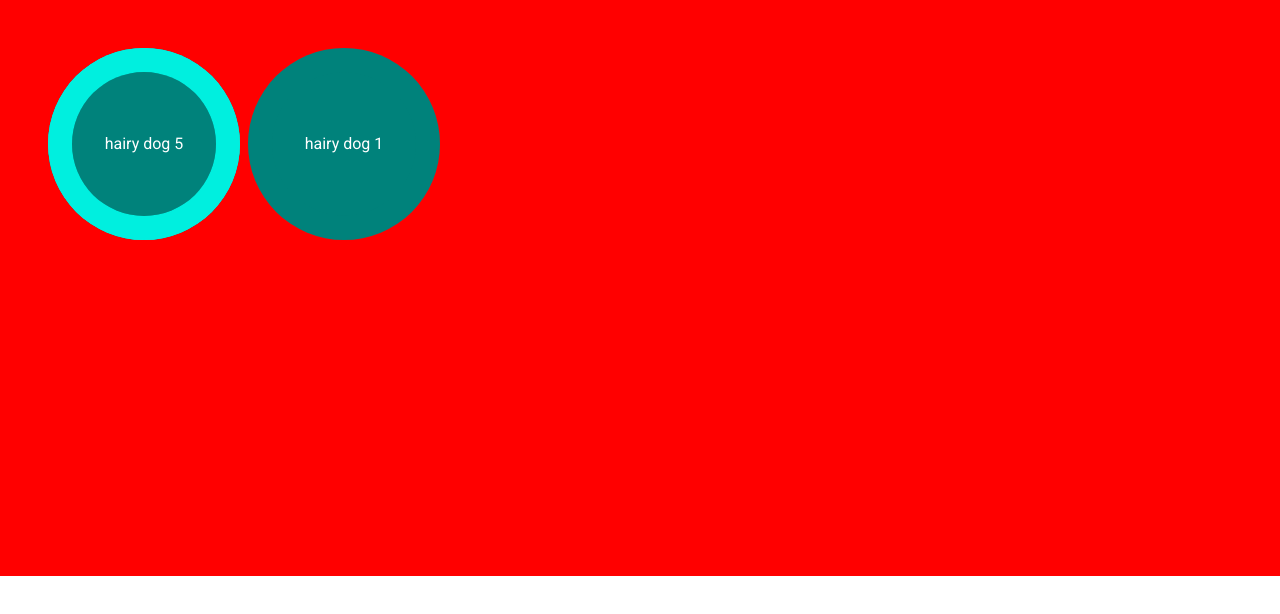
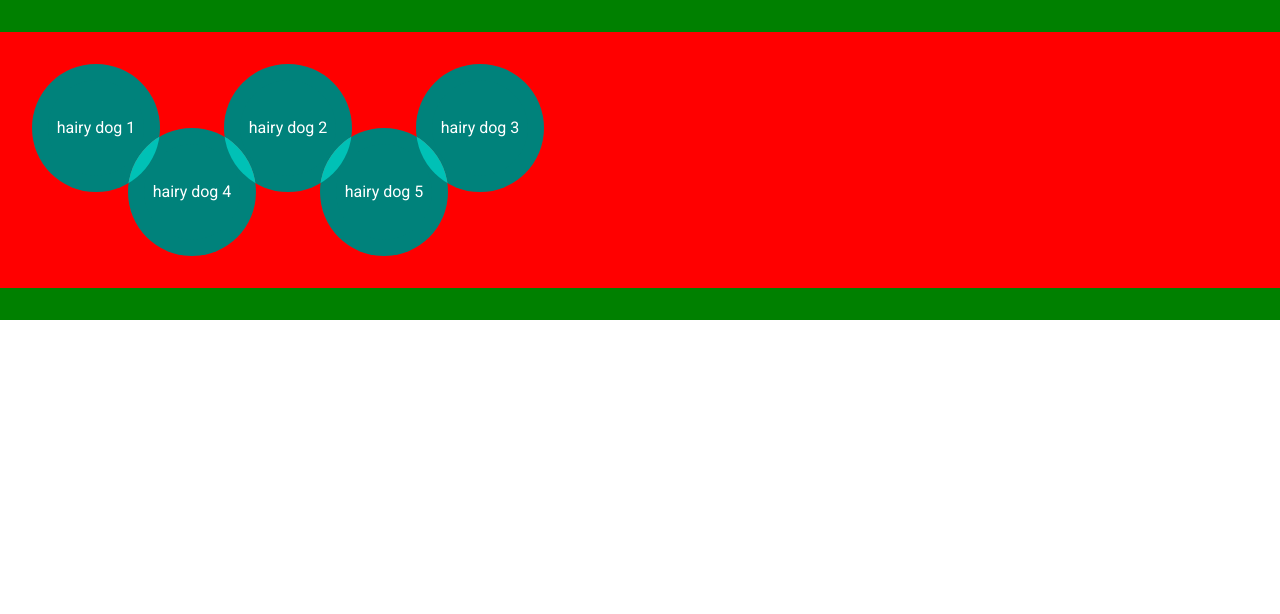
Before and after one commit to sbboard/bubbleEngine, a website: page index.html in a window 1280 px wide. Drawn offline with nearby package versions, Linux system fonts and the light colour scheme.

Commit message:
positioned bubbles properly

```diff
--- a/bubble.js
+++ b/bubble.js
@@ -26,7 +26,7 @@ const bubbles = [
   },
 ];
 
-let bubbleElements = []
+let bubbleElements = [];
 
 function startBubbles() {
   let tank = document.getElementById("bubbleTank");
@@ -34,7 +34,7 @@ function startBubbles() {
   bubbles.map((v) => {
     //create parent link
     let linkElement = document.createElement("a");
-    linkElement.src = v.link;
+    linkElement.href = v.link;
     linkElement.classList.add("bubble");
 
     //create topTin (for overlay effect)
@@ -59,11 +59,32 @@ function startBubbles() {
     bubbleWrap.appendChild(bubText);
 
     linkElement.appendChild(bubbleWrap);
-    bubbleElements.push(linkElement)
+    bubbleElements.push(linkElement);
     tank.appendChild(linkElement);
   });
-
-  bubbleElements[0].style.left = "200px"
+  calculatePlaces()
 }
 
 startBubbles();
+
+function calculatePlaces(){
+  const rowSize = 3;
+  let bubbleSize = bubbleElements[0].offsetWidth;
+  let innerBubblesize = bubbleElements[0].children[1].offsetWidth;
+  let edgeSize = (bubbleSize - innerBubblesize) / 2;
+  console.log(bubbleSize, innerBubblesize, edgeSize);
+  bubbleElements.map((e, i) => {
+    let rowNum = Math.floor(i / rowSize) + 1;
+    e.style.top = `${(bubbleSize / 2) * (rowNum - 1)}px`;
+    if (rowNum % 2 != 0) {
+      e.style.left = `${(bubbleSize + innerBubblesize - edgeSize * 2) * i}px`;
+    } else {
+      e.style.left = `${
+        innerBubblesize +
+        (bubbleSize + (innerBubblesize - edgeSize * 2)) * (i - rowSize)
+      }px`;
+    }
+  });
+}
+
+window.addEventListener("resize", calculatePlaces);
--- a/bubbleStyle.sass
+++ b/bubbleStyle.sass
@@ -1,69 +1,72 @@
 $generisColor: #00827B
 $animationSpeed: .3s
-$bubbleSize: 15%
+$bubbleSize: 10%
 $expandedBubbleSize: $bubbleSize * 1.5
 //these variables relative to parent bubble
 $innerBubble: 75%
 $expandedInnerBubble: 90%
 
-#bubbleTank
-    background-color: red
-    width: 100%
-    position: relative
-    height: 0
-    padding-bottom: $expandedBubbleSize * 2
-    a.bubble
-        color: white
-        text-decoration: none
-        position: absolute
-        width: $bubbleSize
-        padding-bottom: $bubbleSize
-        transition: $animationSpeed width, $animationSpeed padding-bottom, $animationSpeed margin
-        margin: ($expandedBubbleSize - $bubbleSize) / 2
+#tankWrap
+    background-color: green
+    padding: 2em 0
+    #bubbleTank
+        background-color: red
+        width: 100%
+        position: relative
         height: 0
-        border-radius: 100%
-        align-items: center
-        background-color: rgba(lighten($generisColor, 100%), .5)
-        font-family: 'Roboto', sans-serif
-        &:hover
-            width: $expandedBubbleSize
-            padding-bottom: $expandedBubbleSize
-            margin: 0
+        padding-bottom: ($expandedBubbleSize * 1.5) - ($bubbleSize / 2) + (($expandedBubbleSize - $bubbleSize) / 2)
+        a.bubble
+            color: white
+            text-decoration: none
+            position: absolute
+            width: $bubbleSize
+            padding-bottom: $bubbleSize
+            transition: $animationSpeed width, $animationSpeed padding-bottom, $animationSpeed margin
+            margin: ($expandedBubbleSize - $bubbleSize) / 2
+            height: 0
+            border-radius: 100%
+            align-items: center
+            background-color: rgba(lighten($generisColor, 100%), .5)
+            font-family: 'Roboto', sans-serif
+            &:hover
+                width: $expandedBubbleSize
+                padding-bottom: $expandedBubbleSize
+                margin: 0
+                .bubInnerWrap
+                    width: $expandedInnerBubble
+                    margin: (100% - $expandedInnerBubble) / 2
+                    height: $expandedInnerBubble
+                    .bubTitle
+                        opacity: 0
+                    .bubText
+                        opacity: 1
+            .topTin
+                position: absolute
+                top: 0
+                left: 0
+                width: 100%
+                height: 100%
+                border-radius: 100%
+                mix-blend-mode: hard-light
+                background-color: $generisColor
             .bubInnerWrap
-                width: $expandedInnerBubble
-                margin: (100% - $expandedInnerBubble) / 2
-                height: $expandedInnerBubble
+                background-color: $generisColor
+                display: flex
+                justify-content: center
+                align-items: center
+                margin: (100% - $innerBubble) / 2
+                width: $innerBubble
+                height: $innerBubble
+                position: absolute
+                border-radius: 100%
+                transition: $animationSpeed width, $animationSpeed height, $animationSpeed margin
+                .bubContents
+                    position: absolute
+                    transition: $animationSpeed opacity
                 .bubTitle
+                    @extend .bubContents
+                    opacity: 1
+                .bubText
+                    @extend .bubContents
                     opacity: 0
-                .bubText
-                    opacity: 1
-        .topTin
-            position: absolute
-            top: 0
-            left: 0
-            width: 100%
-            height: 100%
-            border-radius: 100%
-            mix-blend-mode: hard-light
-            background-color: $generisColor
-        .bubInnerWrap
-            background-color: $generisColor
-            display: flex
-            justify-content: center
-            align-items: center
-            margin: (100% - $innerBubble) / 2
-            width: $innerBubble
-            height: $innerBubble
-            position: absolute
-            border-radius: 100%
-            transition: $animationSpeed width, $animationSpeed height, $animationSpeed margin
-            .bubContents
-                position: absolute
-                transition: $animationSpeed opacity
-            .bubTitle
-                @extend .bubContents
-                opacity: 1
-            .bubText
-                @extend .bubContents
-                opacity: 0
-                padding: 2em
+                    padding: 2em
--- a/index.html
+++ b/index.html
@@ -20,8 +20,12 @@
   <body>
     <!--HERE-->
     <link rel="stylesheet" href="./bubbleStyle.css" />
-    <div id="bubbleTank">
-      <noscript>Sorry, this element will only work with Javascript enabled.</noscript>
+    <div id="tankWrap">
+      <div id="bubbleTank">
+        <noscript
+          >Sorry, this element will only work with Javascript enabled.</noscript
+        >
+      </div>
     </div>
     <script src="./bubble.js"></script>
     <!--TO HERE-->
```
Also changed, not shown: bubbleStyle.css, 1 other file.
